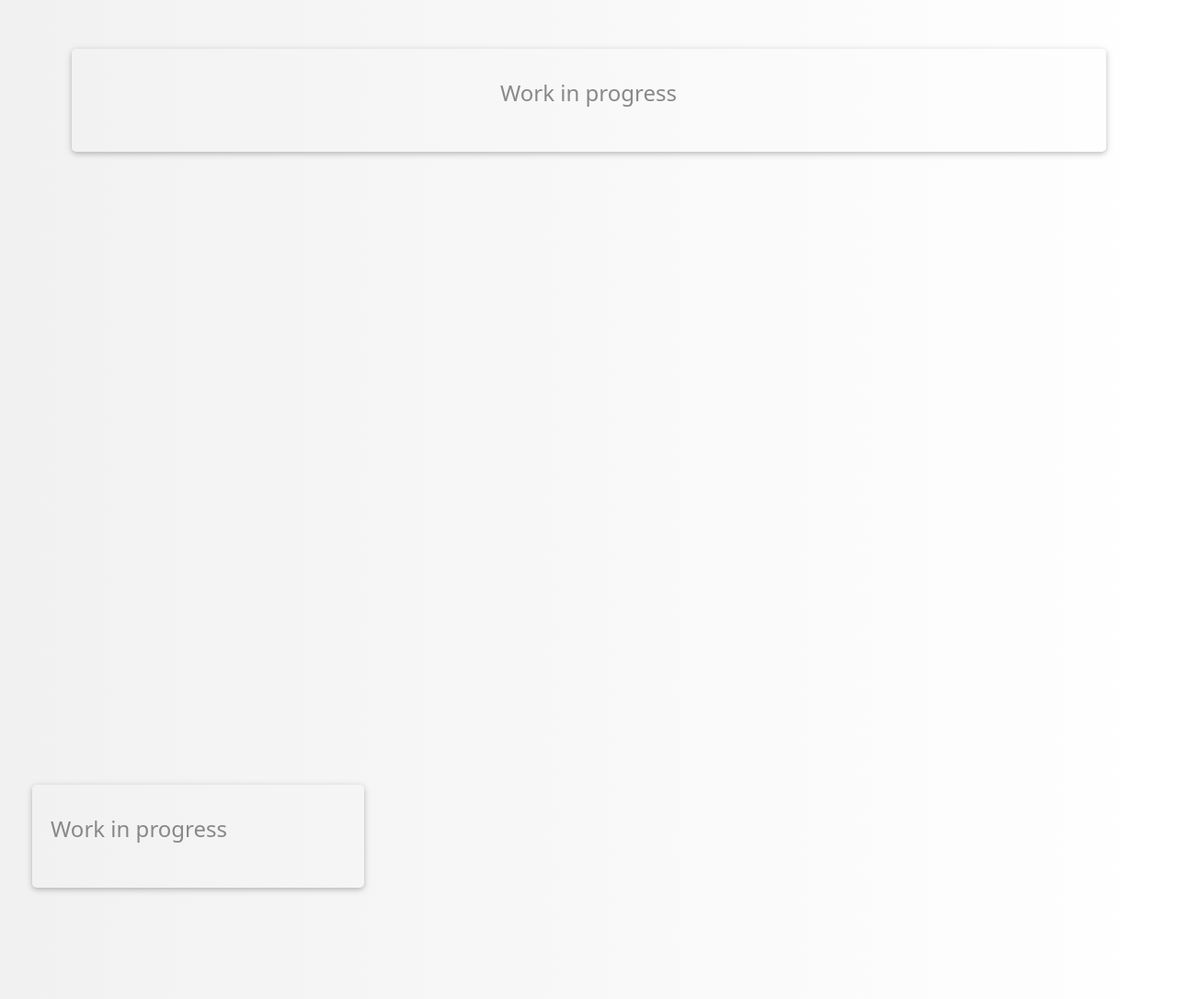
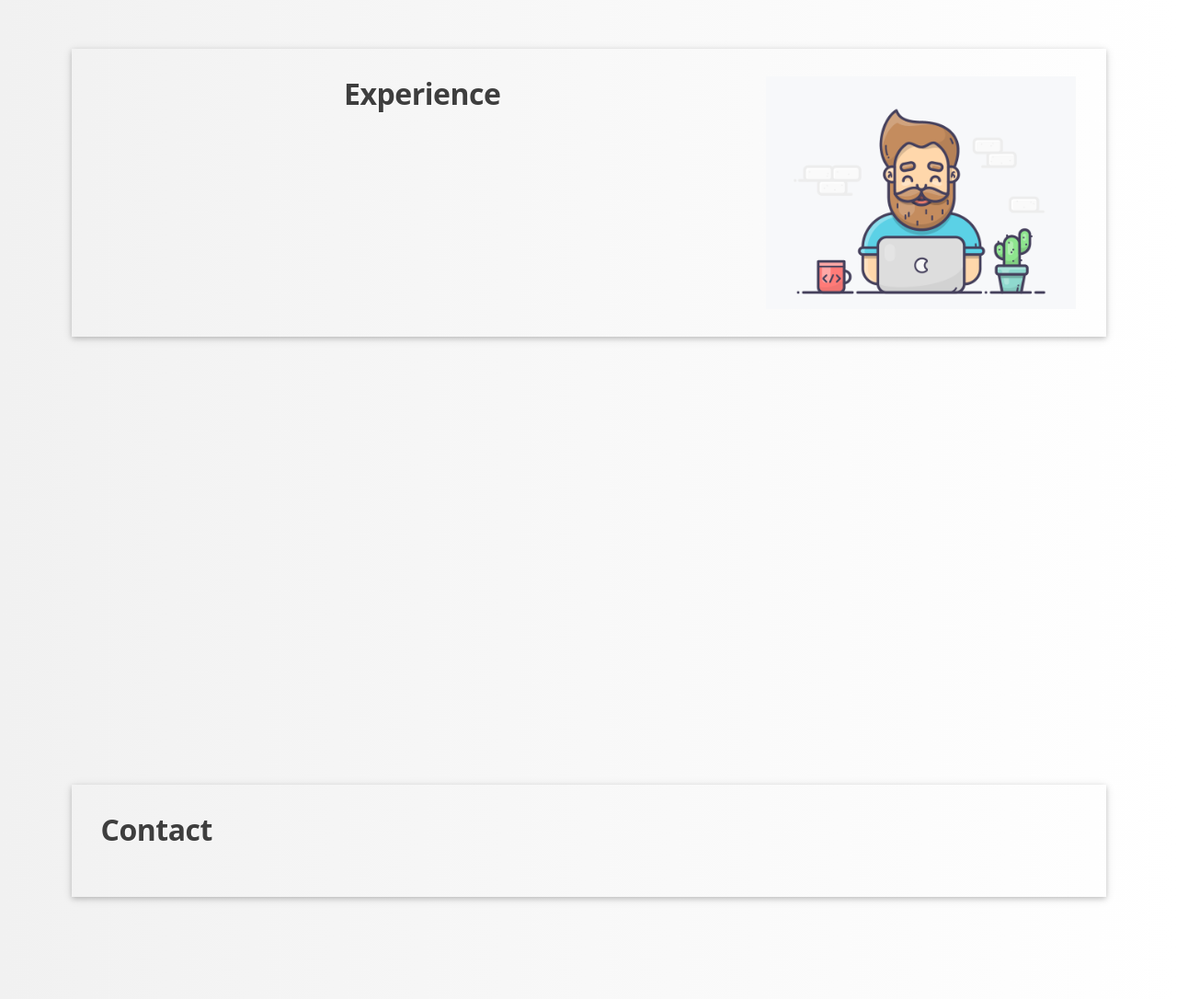
Before and after one commit to DoneyRodriguezVasquez/DoneyRodriguezVasquez.github.io, a plain HTML site: page index.html in a window 1280 px wide. Shown: the part 1711-2797 px from the top of the page at 92% size. Drawn offline with nearby package versions, Linux system fonts and the light colour scheme.

Commit message:
adding gif images and styles

```diff
--- a/css/styles.css
+++ b/css/styles.css
@@ -37,7 +37,7 @@ body {
 }
 
 .sections {
-    height: 100vh;
+    min-height: 100vh;
     width: 100%;
     background: #f1f1f1;  /* fallback for old browsers */
     background: -webkit-linear-gradient(to left, #ffffff, #f1f1f1);  /* Chrome 10-25, Safari 5.1-6 */
@@ -45,12 +45,14 @@ body {
     padding-top: 120px;
     padding-left: 15px;
     padding-right: 15px;
+    padding-bottom: 30px;
 }
 
 .box {
     margin: 0 auto;
     padding: 30px 20px 30px 20px;
     width: 90%;
+    height: auto;
     margin-top: 50px;
     color: #757575 !important;
     box-shadow: 0 2px 5px 0 rgba(0,0,0,0.16),0 2px 10px 0 rgba(0,0,0,0.12);
--- a/index.html
+++ b/index.html
@@ -19,7 +19,7 @@
                     <div class="d-flex justify-content-center align-items-center h-100">
                         <div class="m-3 text-white">
                             <img src="./img/photo.png" class="mx-auto d-block" style="border-radius: 50%; border: 2px solid #FFF; height: auto; width: 300px;" alt="profile photo">
-                            <h1 class="mb-3">Hi, I’m IDoney Antonio Rodríguez Vásquez</h1>
+                            <h1 class="mb-3">Hi, I’m Doney Antonio Rodríguez Vásquez</h1>
                             <hr/>
                         </div>
                     </div>
@@ -62,7 +62,7 @@
                 </div>
             </nav>
         <!-- Navbar -->
-        <section class="sections" id="about">
+        <section class="sections justify-content-center align-items-center" id="about">
             <div class="row box">
                 <div class="image col-md-4 col-sm-6">
                     <img src="./img/programmer-2.gif" class="image featured" alt="">
@@ -79,28 +79,20 @@
         </section>
         <!-- Section Resume-->
         <section class="sections" id="resume">
-            <div class="row">
-                <div class="col-md-12 text-center">
-                    <h2></h2>
-                    <div class="box rounded-3">
-                            <p>Work in progress</p>
-                    </div>
+            <div class="row box">
+                <div class="col-md-8 col-sm-6 text-center">
+                    <h2>Experience</h2>
                 </div>
-                <div class="col-md-4">
-
+                <div class="col-md-4 col-sm-6">
+                    <img src="./img/programmer-3.gif" class="image featured" alt="">
                 </div>
             </div>
         </section>
         <!-- Section Contact-->
         <section class="sections" id="contact">
-            <div class="row">
-                <div class="col-md-4 col-sm-6 text-white">
-                    <div class="box rounded-3">
-                        <p>Work in progress</p>
-                    </div>
-                </div>
-                <div class="col-md-4">
-
+            <div class="row box">
+                <div class="col-md-12 col-sm-6 text-white">
+                    <h2>Contact</h2>
                 </div>
             </div>
         </section>
```
